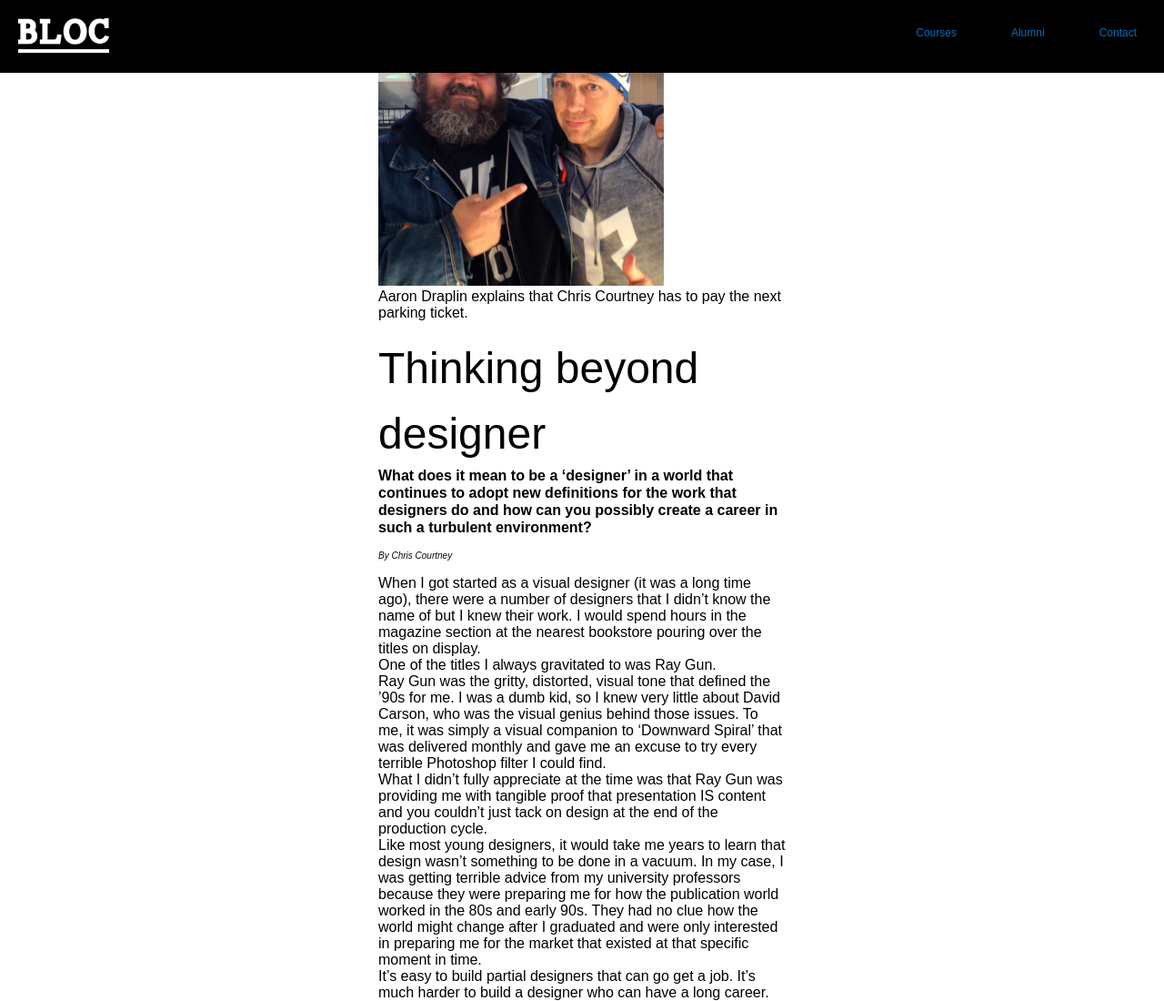
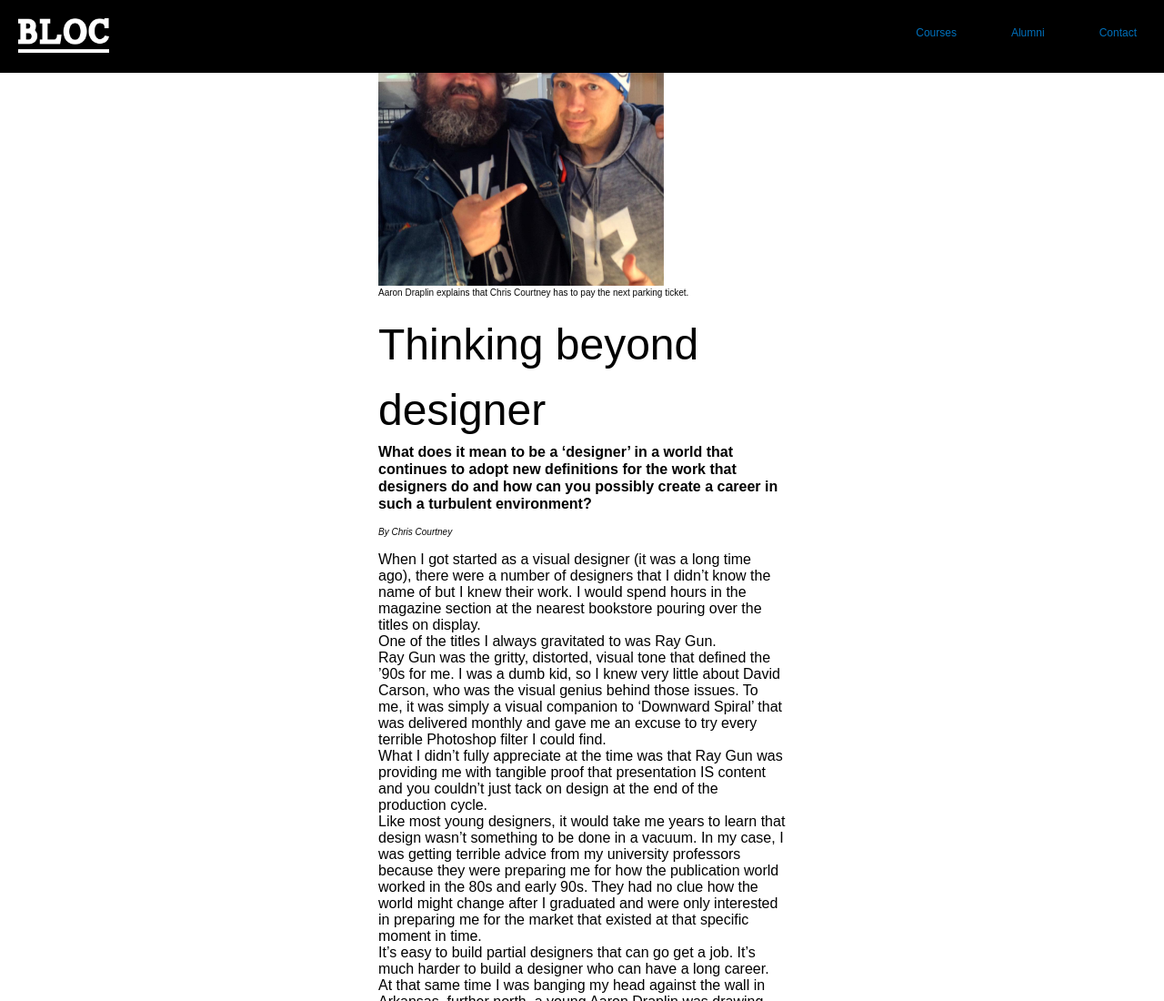
Before and after one commit to forevermelody/css-exercise-two, a plain HTML site: page index.html in a window 1280 px wide. Shown: the top 1100 px of the page at 91% size. Drawn offline with Linux system fonts and the light colour scheme.

Commit message:
First commit

```diff
--- a/css/style.css
+++ b/css/style.css
@@ -99,8 +99,8 @@ li {
 }
 
 .figcaption {
-  font-size: 10px
-  color: #080808
+  font-size: 10px;
+  color: #080808;
 }
 
 .author {
--- a/index.html
+++ b/index.html
@@ -21,7 +21,7 @@
       <header>
         <figure>
           <img src="images/instagram-pic.jpg" class="medium-pic" alt="Draplin and c2">
-          <p class="figcaption">Aaron Draplin explains that Chris Courtney has to pay the next parking ticket.</p>
+          <div class="figcaption">Aaron Draplin explains that Chris Courtney has to pay the next parking ticket.</div>
         </figure>
         <br>
         <h1>Thinking beyond designer</h1>
```
